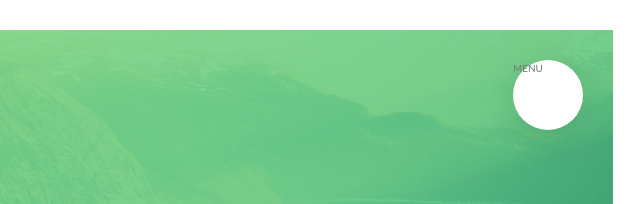
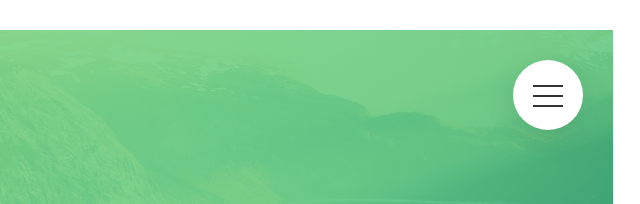
Before and after one commit to HuyAms/Natours, a website: page index.html in a window 1280 px wide. Shown: the top 204 px of the page, 637-1277 px from the left. Drawn offline with Linux system fonts and the light colour scheme.

Commit message:
Refactor menu button

```diff
--- a/index.html
+++ b/index.html
@@ -16,7 +16,9 @@
 
     <div class="naviagtion">
         <input type="checkbox" class="navigation__checkbox" id="navi-toggle">
-        <label for="navi-toggle" class="navigation__button">MENU</label>
+        <label for="navi-toggle" class="navigation__button">
+            <span class="navigation__icon">&nbsp;</span>
+        </label>
         <div class="navigation__background">&nbsp;</div>
         <nav class="navigation__nav">
             <ul class="navigation__list">
--- a/sass/layout/_navigation.scss
+++ b/sass/layout/_navigation.scss
@@ -14,6 +14,8 @@
     border-radius: 50%;
     z-index: 2000;
     box-shadow: 0 1rem 3rem rgba($color-black, .1);
+    text-align: center;
+    cursor: pointer;
   }
 
   &__background {
@@ -84,6 +86,7 @@
 
   }
 
+  // FUNCTIONALITY
   &__checkbox:checked ~ &__background {
     transform: scale(80);
   }
@@ -92,4 +95,35 @@
     opacity: 1;
     width: 100%;
   }
+
+  // ICON
+  &__icon {
+
+    position: relative;
+    margin-top: 3.5rem;
+
+    &,
+    &::before,
+    &::after {
+      width: 3rem;
+      height: 2px;
+      background-color: $color-grey-dark-3;
+      display: inline-block;
+    }
+
+    &::before,
+    &::after {
+      content: "";
+      position: absolute;
+      left: 0;
+    }
+
+    &:before {
+      top: -1rem;
+    }
+
+    &:after {
+      top: 1rem;
+    }
+  }
 }
```
Also changed, not shown: css/style.css.
